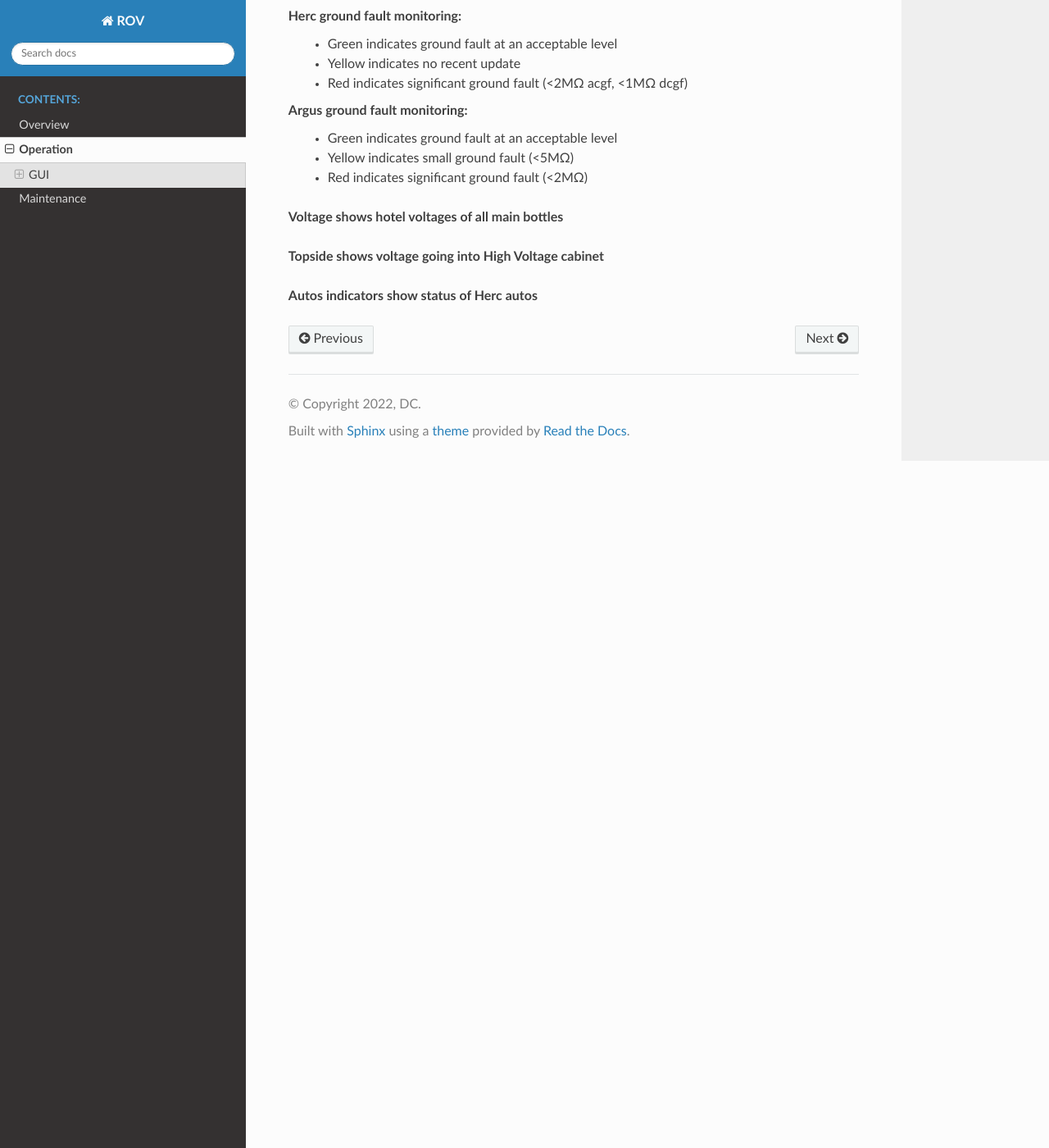
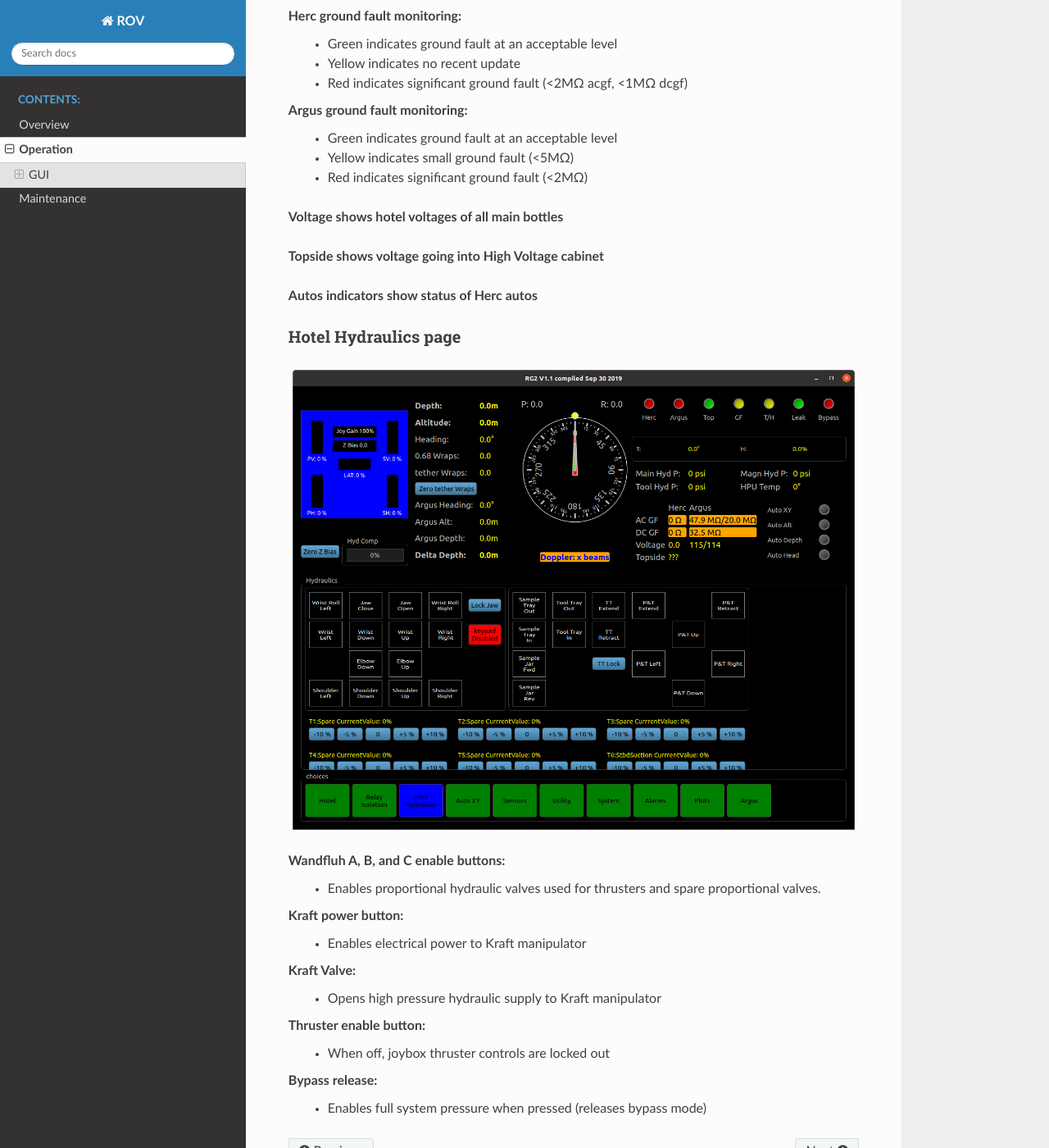
Before and after one commit to questrov/ROV-Pi, a Sphinx documentation site: the page built from source/operation.rst, in a window 1280 px wide and 1400 px high, scrolled down 1901 px. Shown: the whole window at 82% size. Built offline with Sphinx 7.4.7 and the Read the Docs theme 2.0.0, drawn with Linux system fonts in a browser that asks for light colours.

Commit message:
hydraulics

```diff
--- a/source/operation.rst
+++ b/source/operation.rst
@@ -57,3 +57,23 @@ Argus ground fault monitoring:
 **Topside shows voltage going into High Voltage cabinet**
 
 **Autos indicators show status of Herc autos**
+
+Hotel Hydraulics page
+---------------------
+
+.. image:: _static/herc_hydraulics.png
+
+Wandfluh A, B, and C enable buttons:
+	* Enables proportional hydraulic valves used for thrusters and spare proportional valves.
+
+Kraft power button:
+	* Enables electrical power to Kraft manipulator
+
+Kraft Valve:
+	* Opens high pressure hydraulic supply to Kraft manipulator
+
+Thruster enable button:
+	* When off, joybox thruster controls are locked out
+
+Bypass release:
+	* Enables full system pressure when pressed (releases bypass mode)
```
